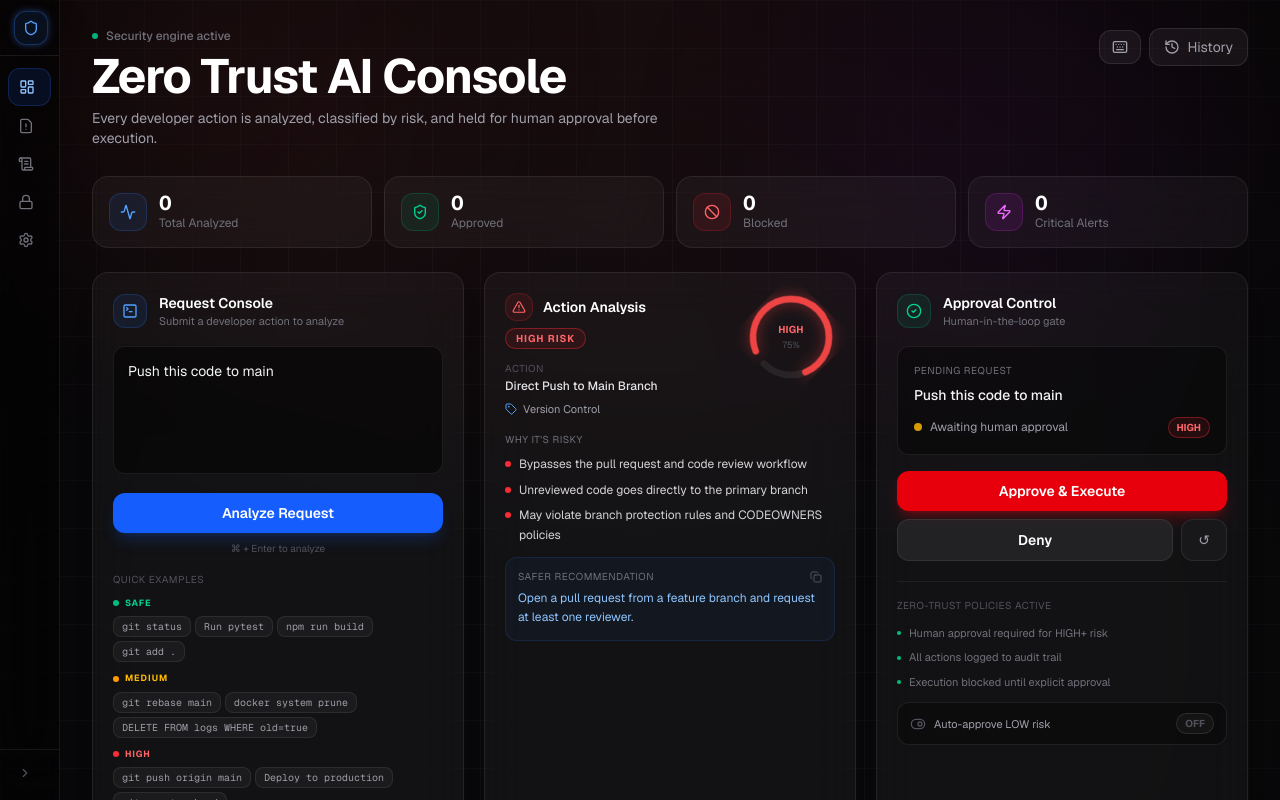
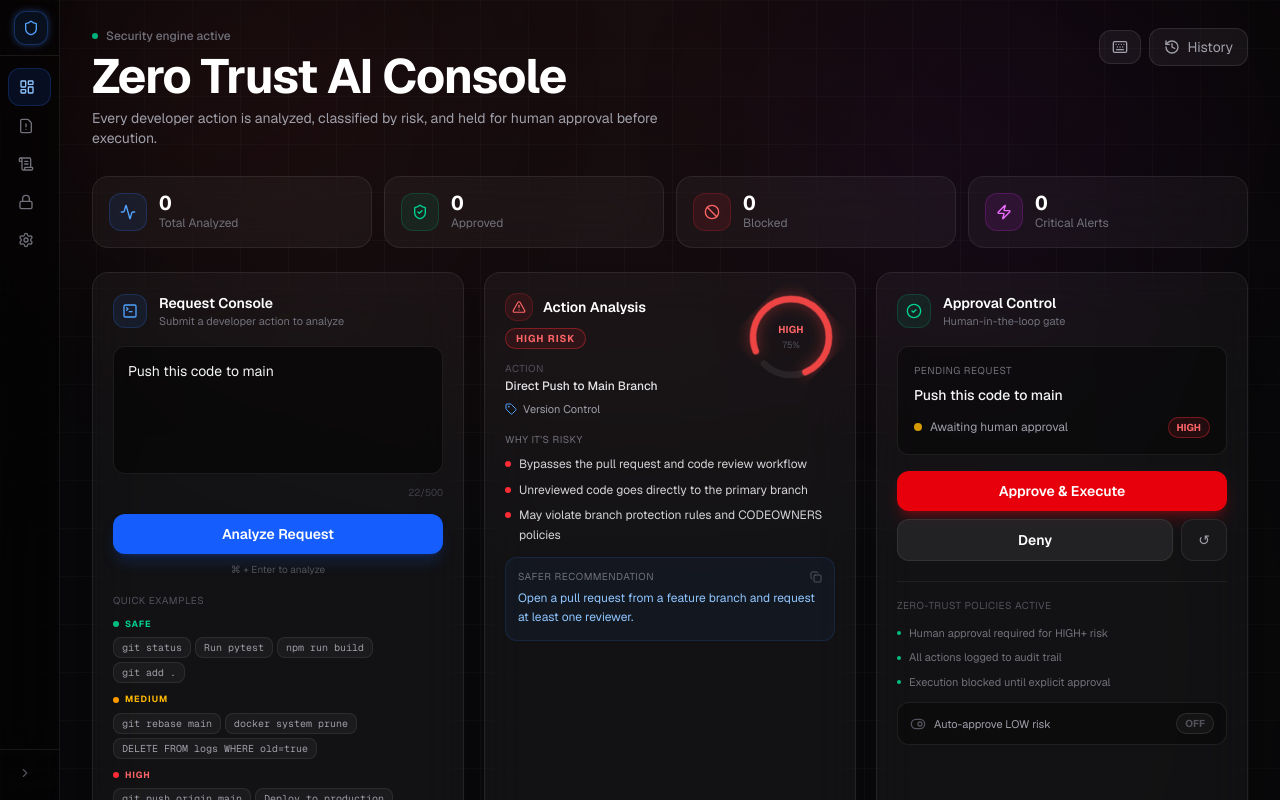
Before and after one commit to Aroool/sentinel-ai, a Next.js app in the folder frontend/: page / in a window 1280 px wide. Shown: the top 800 px of the page. Built offline with nearby package versions, Linux system fonts and the light colour scheme.

Commit message:
feat: character counter on request textarea (500 char limit, amber warning at 200+)

```diff
--- a/frontend/app/page.tsx
+++ b/frontend/app/page.tsx
@@ -1050,6 +1050,7 @@ export default function Home() {
               </div>
 
               <textarea
+                maxLength={500}
                 className="w-full h-32 rounded-xl border border-white/8 bg-black/50 p-3.5 text-sm text-zinc-100 outline-none resize-none transition-colors placeholder:text-zinc-600 focus:border-blue-500/40 focus:bg-black/70"
                 placeholder="e.g. git push origin main"
                 value={request}
@@ -1057,10 +1058,15 @@ export default function Home() {
                 onKeyDown={handleKeyDown}
               />
 
+              <div className="flex justify-end mt-1 mb-0.5">
+                <span className={`text-[10px] tabular-nums ${request.length > 200 ? "text-amber-400" : "text-zinc-700"}`}>
+                  {request.length}/500
+                </span>
+              </div>
               <motion.button
                 whileTap={{ scale: 0.98 }}
                 onClick={runAnalysis}
-                disabled={isLoading}
+                disabled={isLoading || request.trim().length === 0}
                 className="mt-3 w-full rounded-xl bg-blue-600 px-4 py-2.5 text-sm font-semibold hover:bg-blue-700 transition-colors shadow-lg shadow-blue-600/20 disabled:opacity-50 disabled:cursor-not-allowed"
               >
                 {isLoading ? (
```
